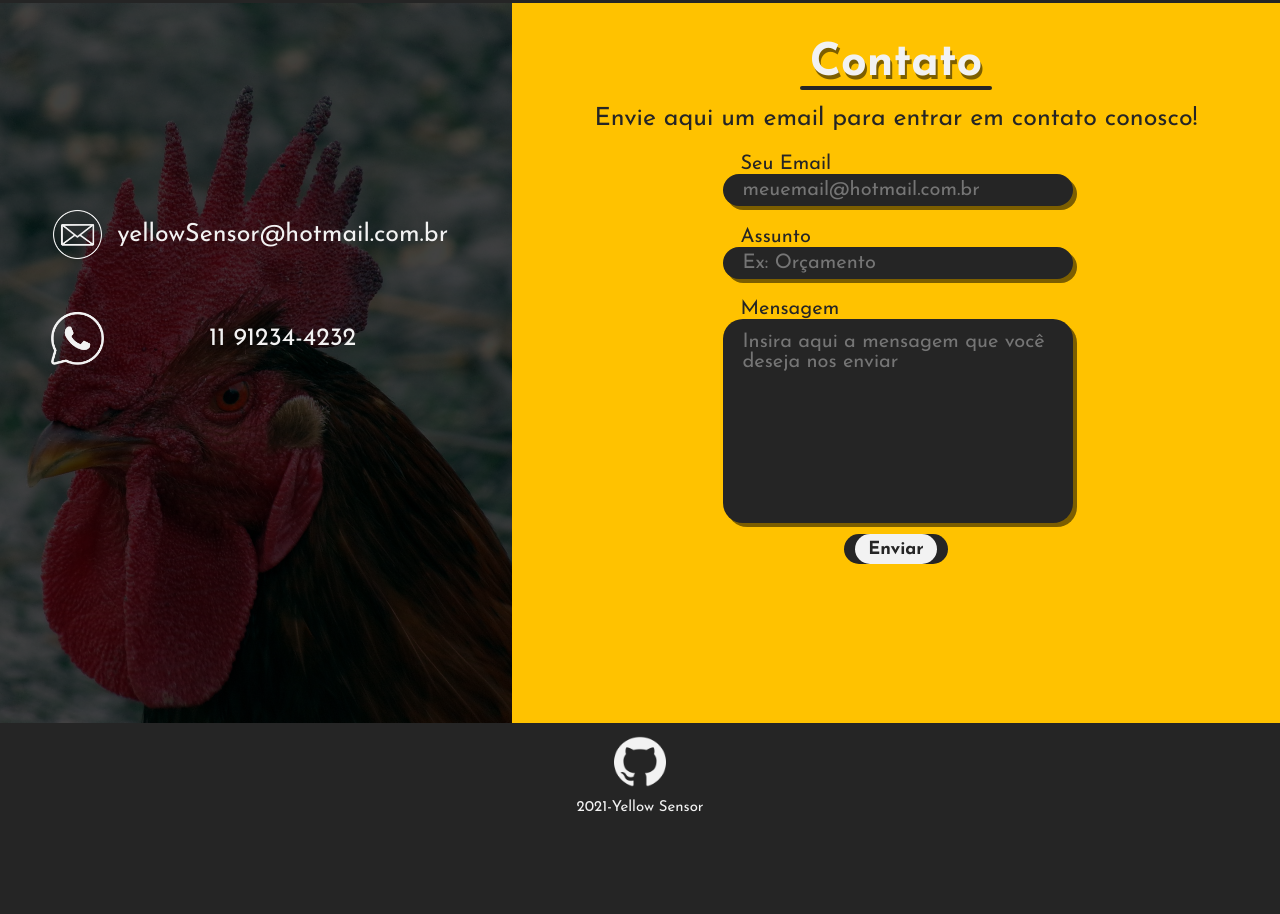
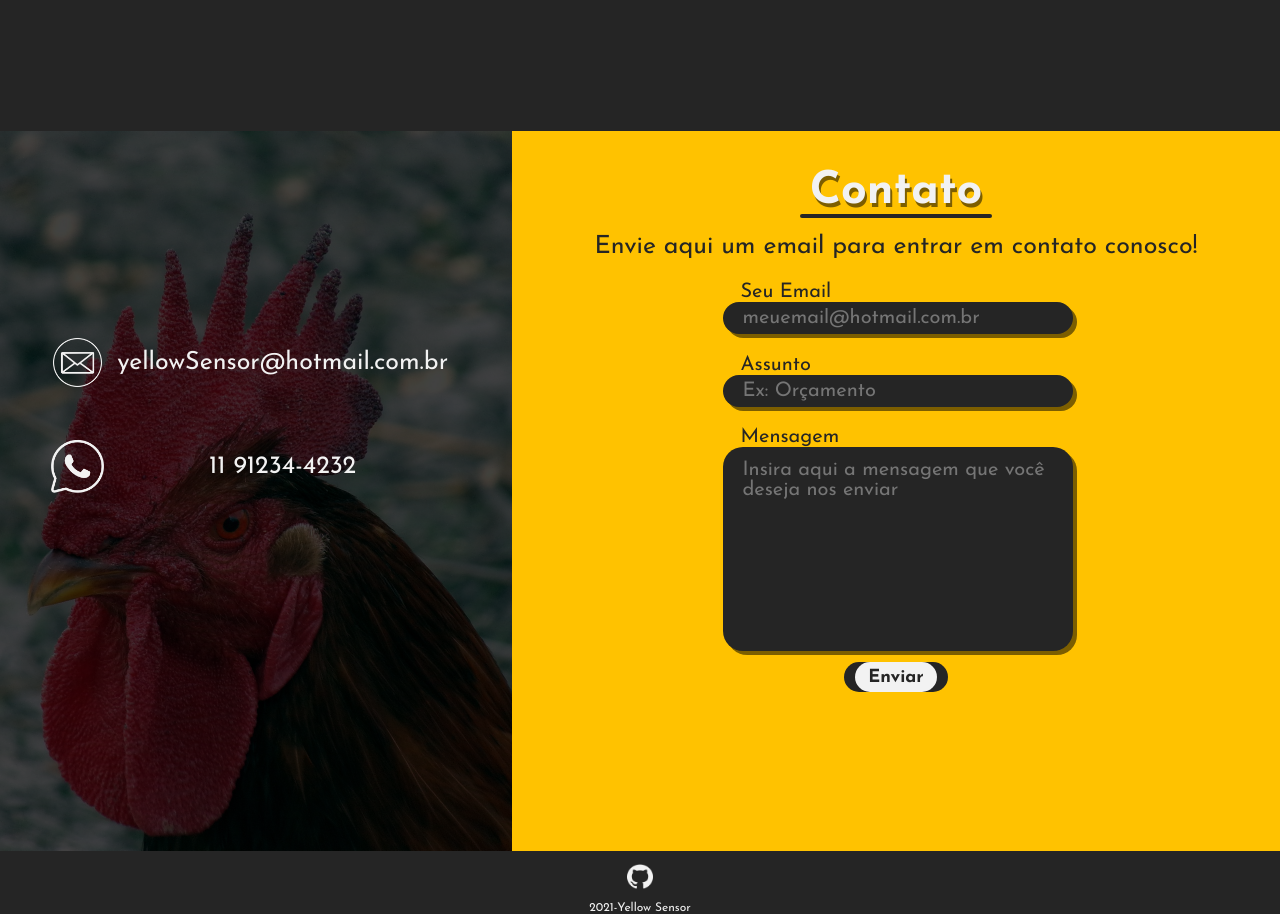
Before and after one commit to Yellow-Sense/site-institucional, a plain HTML site: page index.html in a window 1280 px wide. Shown: the part 3261-4175 px from the top of the page. Before the commit the page ends 4076 px from the top, so only its background shows below. Drawn offline with nearby package versions, Linux system fonts and the light colour scheme.

Commit message:
padding nas seções

```diff
--- a/css/style.css
+++ b/css/style.css
@@ -105,7 +105,7 @@ body{
 
 .div_sobre{
     height: 200vh;
-    margin-top: 5%;
+    padding-top: 5%;
 }
 .div_sobre .container{
     background-color: #ffc200;
@@ -302,6 +302,7 @@ body{
 
 .div_produto{
     height: 100vh;
+    padding-top: 5%;
 }
 .div_produto .container{
     background-color: #ffc200;
@@ -371,6 +372,7 @@ body{
     width: 100%;
     height: 90vh;
     display: flex;
+    padding-top: 5%;
 }
 .div_contato .container_A{
     background-image: url('../img/bg-contato.jpg');
@@ -506,14 +508,14 @@ body{
 
 /* Area rodapé da pagina */
 .footer_index{
-    height: 5vw;
+    height: 3vw;
     width: 100%;
     background-color: #252525;
 }
 .footer_index .div_img{
     margin: auto;
     height: 100%;
-    width: 4%;
+    width: 2%;
     padding-top: 1%;
 
 }
@@ -522,7 +524,7 @@ body{
 }
 .footer_index p{
     color: #f2f2f2;
-    font-size: 15px;
+    font-size: 12px;
     text-align: center;
 }
 .footer_index a{
```
